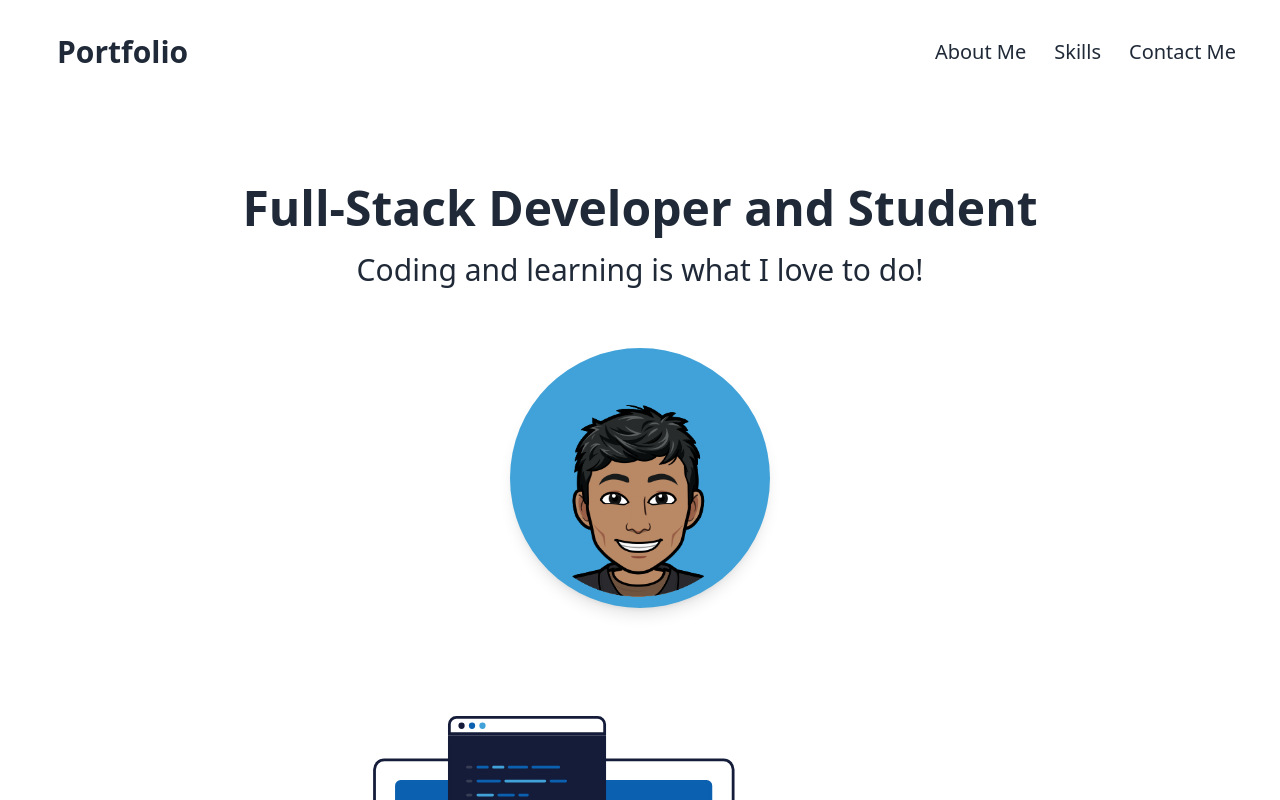
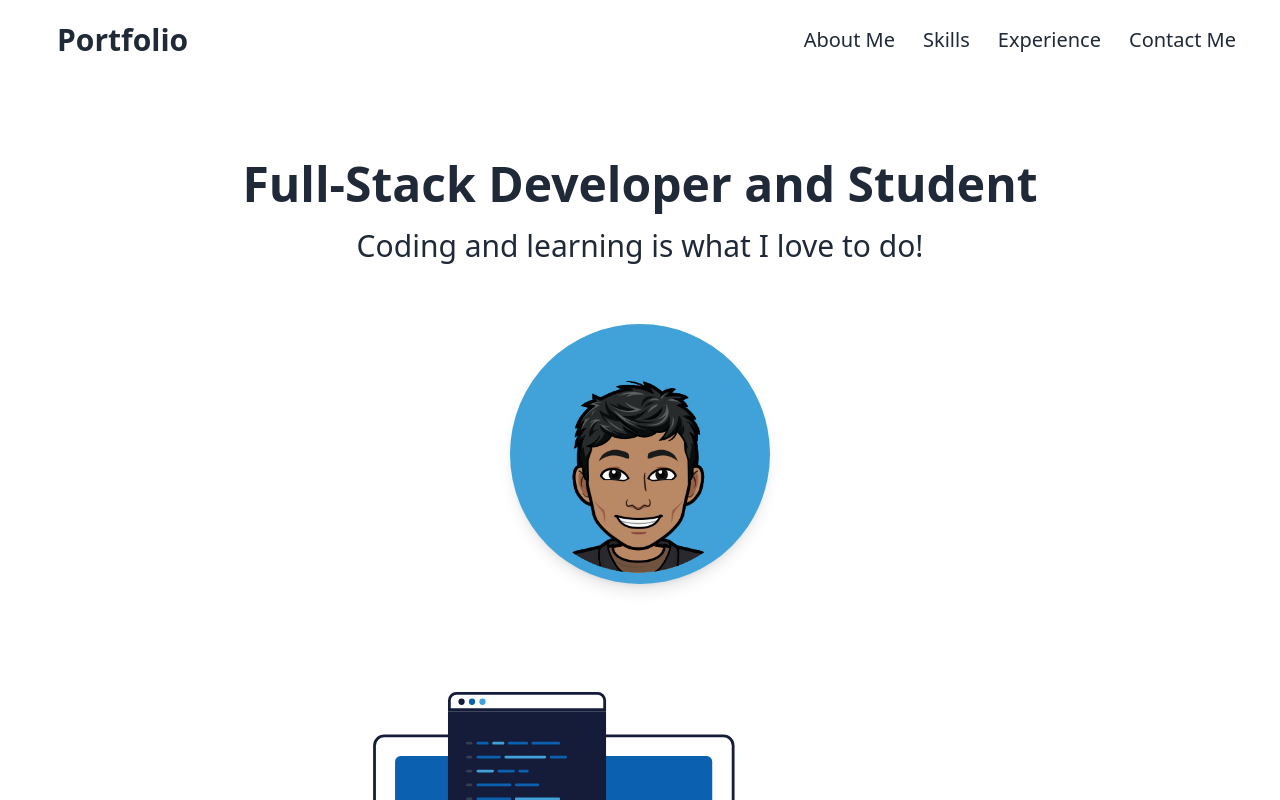
Before and after one commit to avnoor-ludhar/portfolioInReact, a React (Vite) app: page / in a window 1280 px wide. Shown: the top 800 px of the page. Built offline with nearby package versions, Linux system fonts and the light colour scheme.

Commit message:
Added Helmet and also added experience to the navbar

```diff
--- a/package.json
+++ b/package.json
@@ -13,6 +13,7 @@
     "framer-motion": "^11.0.5",
     "react": "^18.2.0",
     "react-dom": "^18.2.0",
+    "react-helmet": "^6.1.0",
     "react-icons": "^4.12.0",
     "react-lazy-load-image-component": "^1.6.0",
     "react-router-dom": "^6.21.1"
--- a/src/App.jsx
+++ b/src/App.jsx
@@ -2,6 +2,7 @@ import './App.css';
 import Navbar from './components/Navbar.jsx';
 import Hero from './pages/Hero.jsx';
 import { useState, useRef } from 'react';
+import { Helmet } from 'react-helmet';
 import AboutMe from './pages/AboutMe.jsx';
 import Footer from './pages/Footer.jsx';
 import Portfolio from './pages/Portfolio.jsx';
@@ -18,17 +19,42 @@ function App() {
     if(mobileMenuOpen){
       setMobileMenuOpen(false);
     }
+    let index = 0;
     if(buttonClicked == 'About Me'){
-      revealRefs.current[0]?.scrollIntoView({ behavior: 'smooth' });
+      index = 0;
     } else if(buttonClicked == 'Skills'){
-      revealRefs.current[1]?.scrollIntoView({ behavior: 'smooth' });
+      index = 1;
+    } else if(buttonClicked == 'Experience'){
+      index = 2;
     } else if(buttonClicked == 'Portfolio'){
-      revealRefs.current[2]?.scrollIntoView({ behavior: 'smooth' });
-    } else if(buttonClicked == 'Contact Me'){
-      revealRefs.current[3]?.scrollIntoView({ behavior: 'smooth' });
+      index = 3;
+    }else if(buttonClicked == "Contact Me"){
+      index = 4;
     }
 
-  }
+    const element = revealRefs.current[index];
+    if (element) {
+      let topOffset;
+        if (index === 0) {
+            // For "Hero" and "Game", center the element
+            topOffset = window.innerHeight / 2 - element.clientHeight / 2;
+        } else if(index == 1){
+          topOffset = window.innerHeight / 2 - element.clientHeight / 4;
+        } else if(index == 2) {
+            // For "About" and "Contact", position slightly above the middle
+            topOffset = window.innerHeight / 2 - element.clientHeight / 4;
+        } else if(index == 3){
+            topOffset = window.innerHeight / 8;
+        } else if(index == 4){
+          topOffset = 0;
+        }
+
+        window.scrollTo({
+            top: element.offsetTop - topOffset,
+            behavior: 'smooth'
+        });
+      }
+    }
 
   const addToRefs = (el) =>{
     console.log(el);
@@ -39,12 +65,16 @@ function App() {
 
   return (
     <>
+      <Helmet>
+          <title>Avnoor Ludhar's Portfolio</title>
+          <meta name="description" content="Discover Avnoor Ludhar's projects including InterviewME and the Success Formula." />
+      </Helmet>
       <div>
         <Navbar mobileMenuOpen={mobileMenuOpen} setMobileMenuOpen={setMobileMenuOpen} handleClick={handleClick} />
         <Hero mobileMenuOpen={mobileMenuOpen}/>
         <AboutMe mobileMenuOpen={mobileMenuOpen} ref={addToRefs}/>
         <SkillsSection mobileMenuOpen={mobileMenuOpen} ref={addToRefs}/>
-        <Experience />
+        <Experience ref={addToRefs}/>
         <Portfolio mobileMenuOpen={mobileMenuOpen} ref={addToRefs}/>
         <Footer mobileMenuOpen={mobileMenuOpen} ref={addToRefs}/>
       </div>
--- a/src/assets/constants.js
+++ b/src/assets/constants.js
@@ -19,8 +19,9 @@ const links = [
 const categories = [
     { pageName: 'About Me', icon: FaPerson},
 { pageName: 'Skills', icon: GiSkills},
+{pageName: 'Experience'},
 { pageName: 'Contact Me', icon: MdOutlineSportsGymnastics},
-{pageName: 'Portfolio'}
+{pageName: 'Portfolio'},
 ]
 
 const portfolioImages = [
--- a/src/components/Navbar.jsx
+++ b/src/components/Navbar.jsx
@@ -24,7 +24,7 @@ const NavLinks = ({ handleClick }) => (
 
 const Navbar = ({ mobileMenuOpen, setMobileMenuOpen, handleClick })=>{
     return (
-    <div className="navbar outline-none sm:px-10 px-5 py-7 bg-base-100">
+    <div className="navbar outline-none sm:px-10 px-4 py-4 z-[100] fixed top-0 left-0 bg-base-100">
         <div className="flex-1 flex flex-row">
           <button onClick={()=>{handleClick('Portfolio')}} className="btn btn-ghost text-3xl">Portfolio</button>
         </div>
--- a/src/pages/AboutMe.jsx
+++ b/src/pages/AboutMe.jsx
@@ -1,11 +1,8 @@
-
-import { forwardRef } from "react";
-
-import {useRef, useEffect} from "react";
+import {useRef, useEffect, forwardRef} from "react";
 import {motion, useInView, useAnimation} from "framer-motion";
 
 
-const AboutMe = ({ mobileMenuOpen }, ref) =>{
+const AboutMe = ({}, ref) =>{
     const refAnim = useRef(null);
     //adds an intersection observer on the ref specified
     const isInView = useInView(refAnim, { once: true });
@@ -20,7 +17,8 @@ const AboutMe = ({ mobileMenuOpen }, ref) =>{
         }
     }, [isInView])
 
-    return (<div ref={ref} className={`h-[70vh] xs:h-[53vh] w-full bg-[#40A2D8] ${mobileMenuOpen ? 'opacity-30' : 'opacity-100' } flex flex-col items-center justify-center`}>
+    return (
+    <div ref={ref} className={`h-[70vh] xs:h-[53vh] w-full bg-[#40A2D8] flex flex-col items-center justify-center`}>
         <div className="w-[80%] h-[fitcontent] flex justify-center mb-4">
             <motion.div
             variants={{
@@ -47,7 +45,7 @@ const AboutMe = ({ mobileMenuOpen }, ref) =>{
                 </p>
             </motion.div>
         </div>
-</div>)
-}
+    </div>
+)}
 
 export default forwardRef(AboutMe);
--- a/src/pages/Footer.jsx
+++ b/src/pages/Footer.jsx
@@ -3,11 +3,11 @@ import { forwardRef } from 'react'
 import Socials from '../components/Socials.jsx';
 
 
-const Footer = ({mobileMenuOpen}, ref)=>{
+const Footer = ({}, ref)=>{
 
   return (
       <>
-        <footer ref={ref} className={`footer footer-center p-10 bg-[#40A2D8] text-primary-content ${mobileMenuOpen ? 'opacity-30' : 'opacity-100' }`}>
+        <footer ref={ref} className={`footer footer-center p-10 bg-[#40A2D8] text-primary-content`}>
         <ContactMe />
         <aside className='bottom-8 relative'>
           <svg width="50" height="50" viewBox="0 0 24 24" xmlns="http://www.w3.org/2000/svg" fillRule="evenodd" clipRule="evenodd" className="inline-block fill-white"><path d="M22.672 15.226l-2.432.811.841 2.515c.33 1.019-.209 2.127-1.23 2.456-1.15.325-2.148-.321-2.463-1.226l-.84-2.518-5.013 1.677.84 2.517c.391 1.203-.434 2.542-1.831 2.542-.88 0-1.601-.564-1.86-1.314l-.842-2.516-2.431.809c-1.135.328-2.145-.317-2.463-1.229-.329-1.018.211-2.127 1.231-2.456l2.432-.809-1.621-4.823-2.432.808c-1.355.384-2.558-.59-2.558-1.839 0-.817.509-1.582 1.327-1.846l2.433-.809-.842-2.515c-.33-1.02.211-2.129 1.232-2.458 1.02-.329 2.13.209 2.461 1.229l.842 2.515 5.011-1.677-.839-2.517c-.403-1.238.484-2.553 1.843-2.553.819 0 1.585.509 1.85 1.326l.841 2.517 2.431-.81c1.02-.33 2.131.211 2.461 1.229.332 1.018-.21 2.126-1.23 2.456l-2.433.809 1.622 4.823 2.433-.809c1.242-.401 2.557.484 2.557 1.838 0 .819-.51 1.583-1.328 1.847m-8.992-6.428l-5.01 1.675 1.619 4.828 5.011-1.674-1.62-4.829z"></path></svg>
--- a/src/pages/Hero.jsx
+++ b/src/pages/Hero.jsx
@@ -3,7 +3,7 @@ import {useRef, useEffect} from "react";
 import {motion, useInView, useAnimation, stagger} from "framer-motion";
 import computers from '../assets/computers.svg';
 
-const Hero = ({mobileMenuOpen}) => {
+const Hero = ({}) => {
     const ref = useRef(null);
     //adds an intersection observer on the ref specified
     const isInView = useInView(ref, { once: true});
@@ -20,7 +20,7 @@ const Hero = ({mobileMenuOpen}) => {
 
     return (
     <>
-        <div className={`mb-8 flex justify-center h-[70vh] xs:h-[60vh] lg:h-[70vh] pt-5 mt-5 ${mobileMenuOpen ? 'opacity-30' : 'opacity-100' } transition ease-in duration-400`}>
+        <div className={`mb-8 flex justify-center h-[70vh] xs:h-[60vh] lg:h-[70vh] pt-5 mt-[100px] transition ease-in duration-400`}>
             <div className="flex flex-row justify-center w-[90%] h-[97%]">
                 <div ref={ref} className="w-[95%] h-full flex flex-col justify-start items-center gap-5">
                     <motion.h1
@@ -64,7 +64,7 @@ const Hero = ({mobileMenuOpen}) => {
                 </div>
             </div>
         </div>
-        <div className={`flex flex-row justify-center w-full lg:h-[44vh] h-fit ${mobileMenuOpen ? 'opacity-30' : 'opacity-100' } `}>
+        <div className={`flex flex-row justify-center w-full lg:h-[44vh] h-fit`}>
             <img src={computers} className=''/>
         </div>
     </>
--- a/src/pages/Portfolio.jsx
+++ b/src/pages/Portfolio.jsx
@@ -5,7 +5,7 @@ import {motion, useInView, useAnimation} from "framer-motion";
 import { FaArrowDown } from "react-icons/fa";
 
 
-const Portfolio = ({mobileMenuOpen}, ref) =>{
+const Portfolio = ({}, ref) =>{
     const [renderCount, setRenderCount] = useState(3);
     const refAnim = useRef(null);
     //adds an intersection observer on the ref specified
@@ -40,7 +40,7 @@ const Portfolio = ({mobileMenuOpen}, ref) =>{
 
     return(
         <>
-            <div ref={ref} className={`w-full h-fit flex flex-col items-center ${mobileMenuOpen ? 'opacity-30' : 'opacity-100' } mt-5 mb-[160px]`}>
+            <div ref={ref} className={`w-full h-fit flex flex-col items-center mt-5 mb-[160px]`}>
                 <div className="w-[95%] mb-[90px]">
                     <h2 className="w-full text-center text-4xl mt-10 font-bold">
                         My Portfolio
--- a/src/pages/SkillsSection.jsx
+++ b/src/pages/SkillsSection.jsx
@@ -2,9 +2,9 @@
 import { forwardRef } from "react";
 import Skills from "../components/skills";
 
-const SkillsSection = ({mobileMenuOpen}, ref) =>{
+const SkillsSection = ({}, ref) =>{
     return (
-        <div className={`h-fit w-full ${mobileMenuOpen ? 'opacity-30' : 'opacity-100' }`} ref={ref}>
+        <div className={`h-fit w-full`} ref={ref}>
                 <div className="h-[120px] w-full bg-[#40A2D8] mb-[-60px]"></div>
                 <div className="h-fit w-full" >
                     <Skills />
```
Also changed, not shown: src/pages/Experience.jsx (+4 -5 lines), 1 other file (tests, documents, lock files or other folders). Lines whose indentation alone changed are shown as unchanged.
